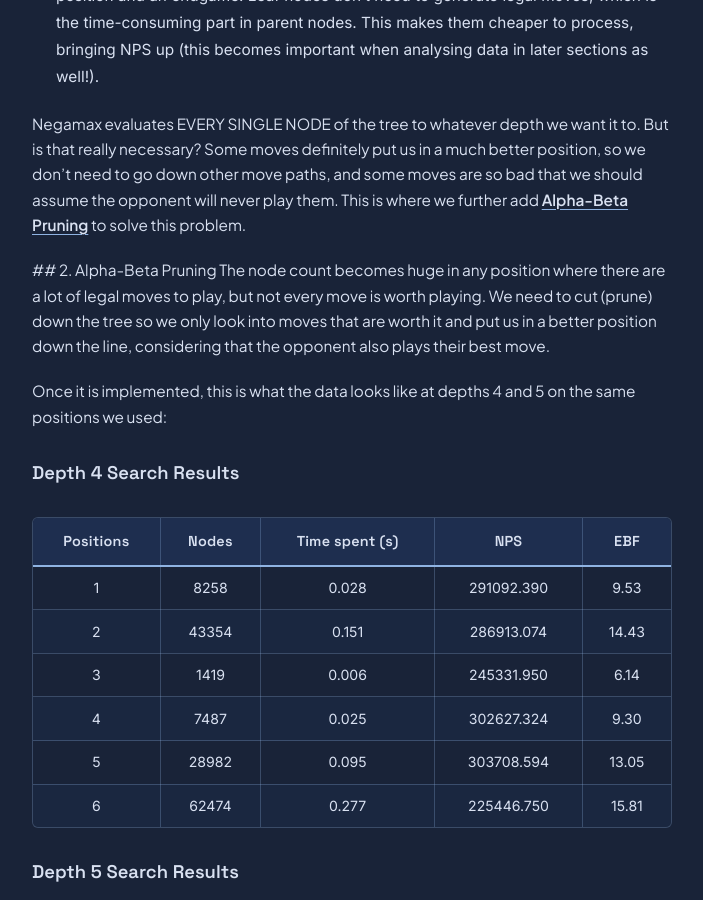
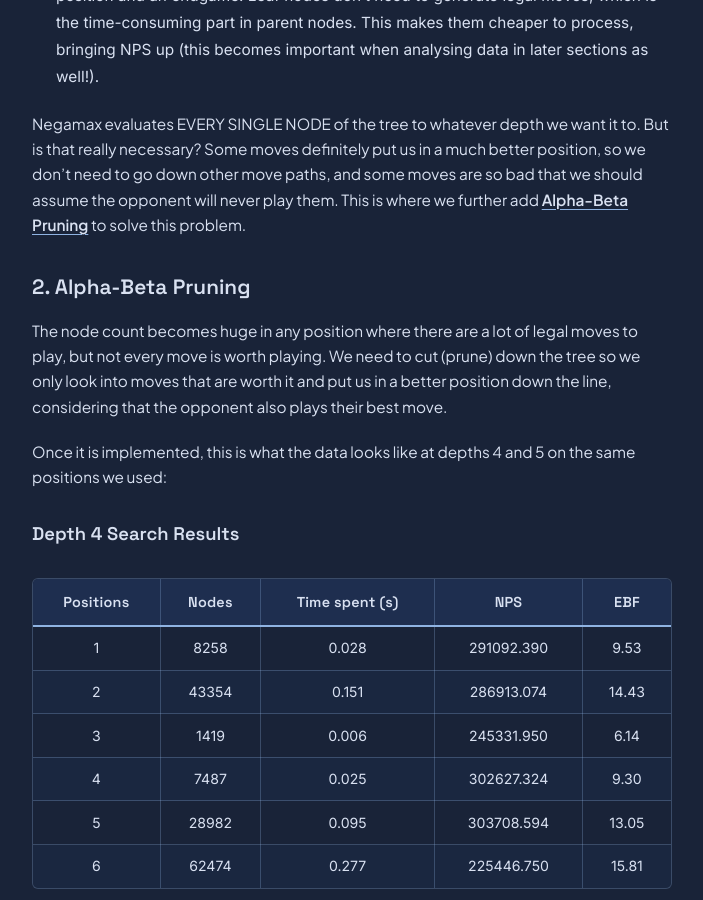
Before and after one commit to Titan-06/Titan-06.github.io, a Jekyll site: the page built from _posts/2026-10-25-analysis-chess-engine.md, in a window 1280 px wide and 900 px high, scrolled down 7808 px. Shown: the whole window, without its empty margins (288-991 px from the left). Built offline with Jekyll 4.4.1, drawn with Linux system fonts in a browser that asks for light colours; some web fonts are replaced; some of the changed text lies outside the part shown.

Commit message:
Fixing more formatting issues in the article

```diff
--- a/_posts/2026-10-25-analysis-chess-engine.md
+++ b/_posts/2026-10-25-analysis-chess-engine.md
@@ -259,10 +259,12 @@ The data we got at depths 4 and 5 for all the different positions are as follows
 
   Negamax evaluates EVERY SINGLE NODE of the tree to whatever depth we want it to. But is that really necessary? Some moves definitely put us in a much better position, so we don't need to go down other move paths, and some moves are so bad that we should assume the opponent will never play them. This is where we further add [**Alpha-Beta Pruning**](https://www.chessprogramming.org/Alpha-Beta) to solve this problem.
 
-  ## 2. Alpha-Beta Pruning
-  The node count becomes huge in any position where there are a lot of legal moves to play, but not every move is worth playing. We need to cut (prune) down the tree so we only look into moves that are worth it and put us in a better position down the line, considering that the opponent also plays their best move.
 
-  Once it is implemented, this is what the data looks like at depths 4 and 5 on the same positions we used:
+## 2. Alpha-Beta Pruning
+
+The node count becomes huge in any position where there are a lot of legal moves to play, but not every move is worth playing. We need to cut (prune) down the tree so we only look into moves that are worth it and put us in a better position down the line, considering that the opponent also plays their best move.
+
+Once it is implemented, this is what the data looks like at depths 4 and 5 on the same positions we used:
 
 
 
@@ -332,7 +334,8 @@ From the previous points, we can see that it becomes tough for alpha-beta prunin
 
 We need to give it the more aggressive moves first, such as captures and en passant. They have a higher chance of being good moves than quiet moves that don't capture anything. From this, the need for some sort of move ordering arises. Thus, we introduce [MVV-LVA](https://www.chessprogramming.org/MVV-LVA) (Most Valuable Victim – Least Valuable Attacker).
 
-  ## 3. MVV-LVA
+
+## 3. MVV-LVA
 
 The idea here is that once we generate the legal moves for a player, we sort them according to the Most Valuable Victim (QUEEN -> ROOK -> KNIGHT -> BISHOP -> PAWN) and the Least Valuable Attacker (PAWN -> BISHOP -> KNIGHT -> ROOK -> QUEEN -> KING). When capturing, we look for the most material points we can get while using a piece that is worth the least to us. This doesn't guarantee that the first move will be the best move, but it increases the chance of getting a good move at the start of the search.
 
@@ -411,6 +414,7 @@ Is the answer to that adding more heuristic knowledge, as we discussed in the se
 What if we just look ahead when we encounter capturing moves at the end of the alpha-beta search and continue until there aren't any capturing moves left? This will help us avoid slowing down the evaluation of every single node in the tree when there is no need for it. This is where we add Quiescence search.
 
 ## 4. Quiescence Search
+
 [Quiescence Search](https://www.chessprogramming.org/Quiescence_Search) looks into further capturing moves after your fixed depth search ends and it does so without any fixed depth. It will go until it doesn't have any capturing moves to look into.
 
 Thus, this would be very different from the previous three. Before, we were trying to reduce the node count and time spent. Now, with this search, the node count will increase A LOT!
```
